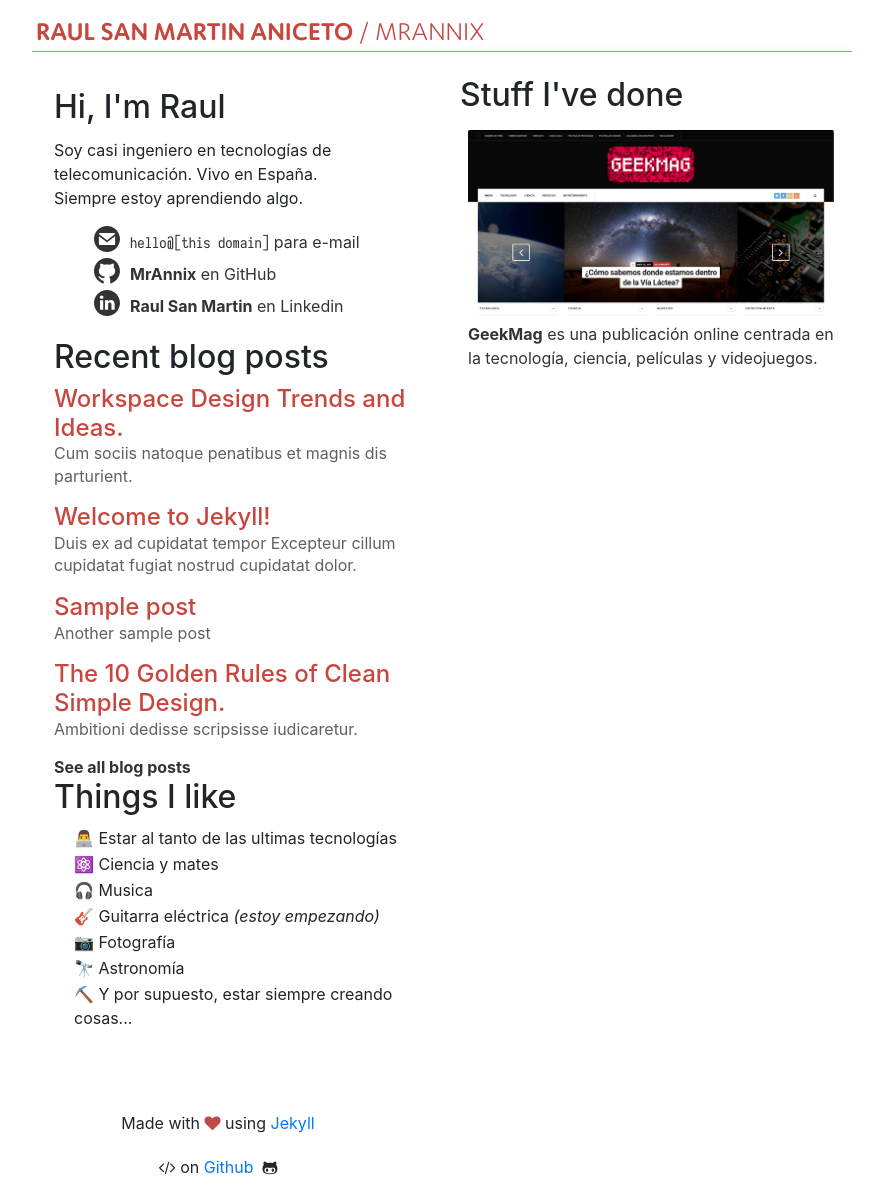
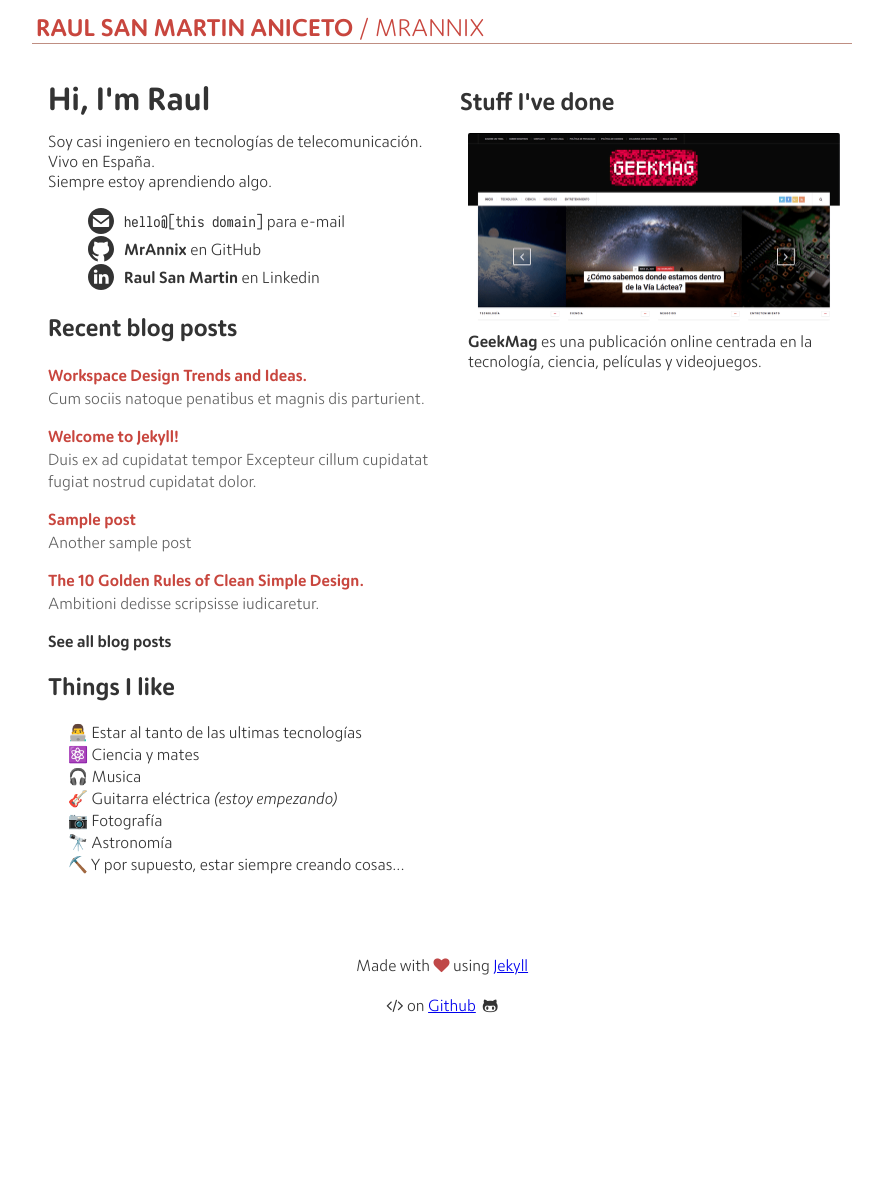
Before and after one commit to MrAnnix/MrAnnix.github.io, a Jekyll site: the page built from index.html, in a window 1280 px wide. Shown: the whole page, without its empty margins (198-1081 px from the left). Built offline with Jekyll 4.4.1, drawn with Linux system fonts in a browser that asks for light colours; the list of posts is cut into pages by our own code; after the commit the page ends 1036 px from its top, so only the background shows below that.

Commit message:
Update styles.scss

```diff
--- a/assets/css/styles.scss
+++ b/assets/css/styles.scss
@@ -1,8 +1,6 @@
 ---
 # this ensures Jekyll reads the file to be transformed into CSS later
 ---
-
-@import url(https://stackpath.bootstrapcdn.com/bootstrap/4.3.1/css/bootstrap.min.css);
 
 @import "common";
 @import "index";
```
